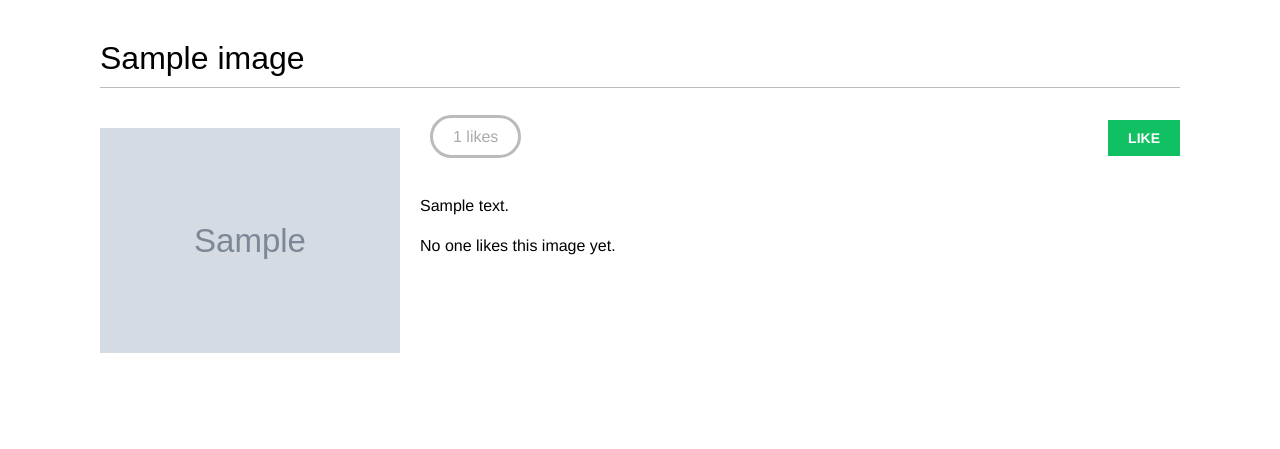
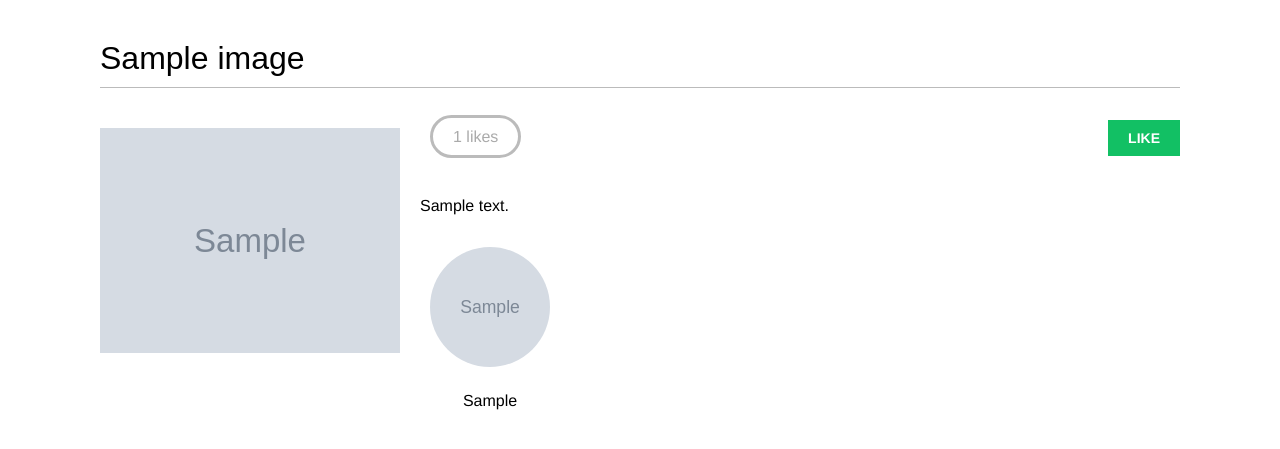
Before and after one commit to kformanowicz/bookmarks, a Django app: a page that uses bookmarks/images/templates/images/image/detail.html in a window 1280 px wide. Shown: the part 47-496 px from the top of the page. Run offline with Django 3.2, Linux system fonts and the light colour scheme; tables that the repository leaves empty hold one stand-in row (values such as "Sample post"); grey boxes marked "Sample" are stand-in pictures; some libraries are stand-ins or nearby versions; some web fonts are replaced.

Commit message:
handling users with no profile pic - it looks bad though

```diff
--- a/bookmarks/images/templates/images/image/detail.html
+++ b/bookmarks/images/templates/images/image/detail.html
@@ -27,9 +27,11 @@
             {{ image.description|linebreaks }}
         </div>
         <div class="image-likes">
-            {% for user in image.user_likes.all %}
+            {% for user in image.users_like.all %}
                 <div>
-                    <img src="{{ user.profile.photo.url }}">
+                    {% if user.profile.photo %}
+                        <img src="{{ user.profile.photo.url }}">
+                    {% endif %}
                     <p>{{ user.first_name }}</p>
                 </div>
             {% empty %}
```
